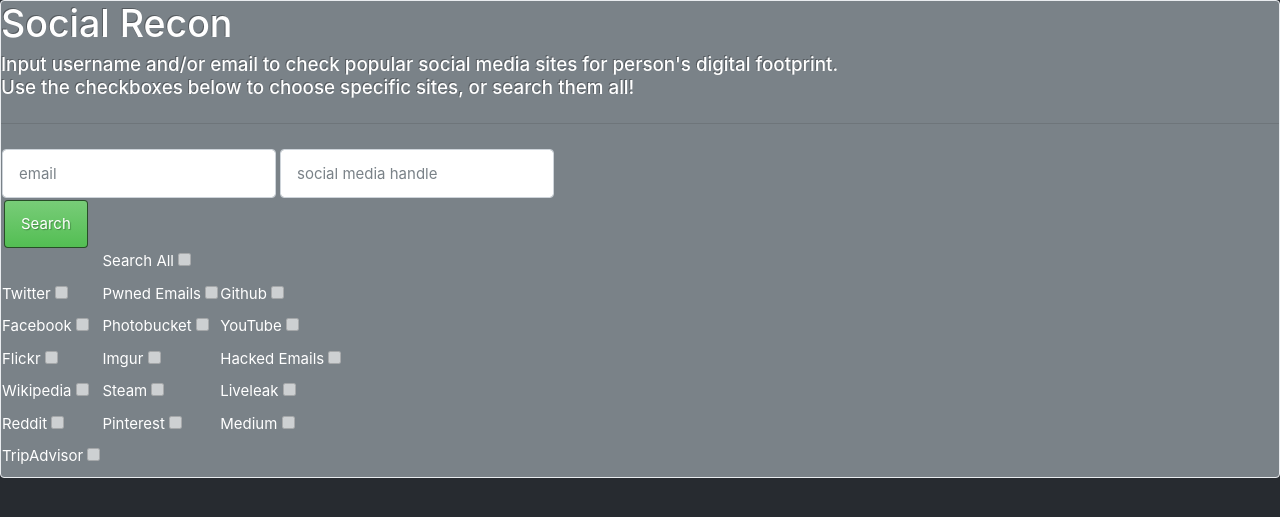
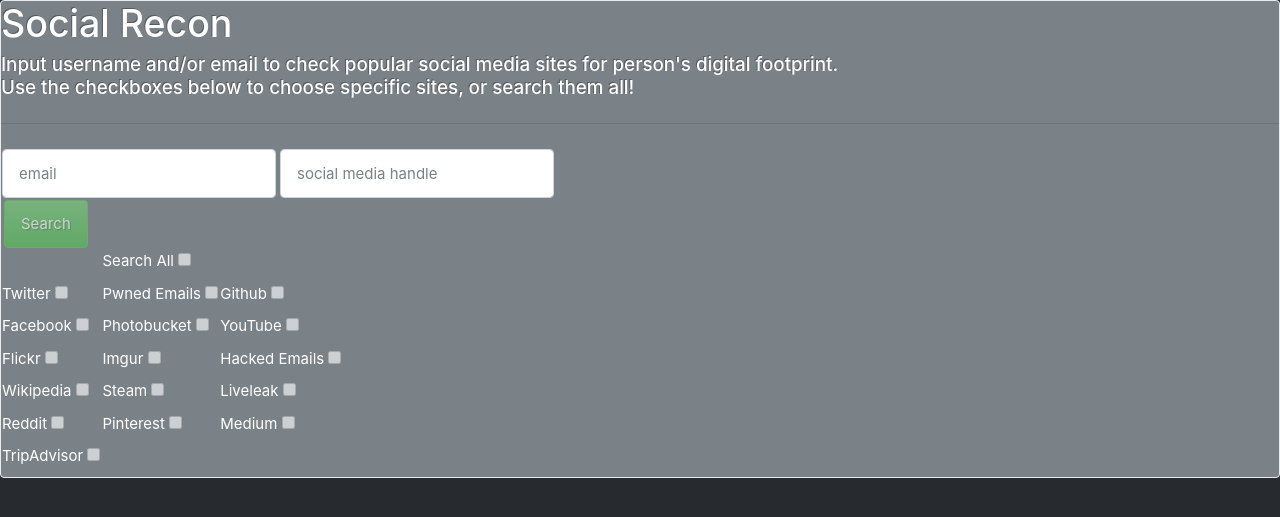
Before and after one commit to famavott/osint-scraper, a Python web app: template osint_scraper/templates/home.jinja2 in a window 1280 px wide. Shown: the top 517 px of the page. Run offline with Jinja, Linux system fonts and the light colour scheme; the template is opened without the code that fills it, so the values that code supplies are empty.

Commit message:
Search button is disabled unless input.

```diff
--- a/osint_scraper/templates/home.jinja2
+++ b/osint_scraper/templates/home.jinja2
@@ -26,18 +26,18 @@
                 <table class="input-fields">
                     <tr>
                         <td>
-                            <input class='form-control' type="text" name="email" placeholder="email" id="inputDefault">
+                            <input class='form-control' type="text" name="email" placeholder="email" id="inputDefault inputEmail">
                         </td>
                         <td id="ghost-td">
                         </td>
                         <td>
-                            <input class='form-control' type="text" name="handle" placeholder="social media handle" id="inputDefault">
+                            <input class='form-control' type="text" name="handle" placeholder="social media handle" id="inputDefault inputHandle">
                         </td>
                     </tr>
                     <table class="input-fields four_five" >
                     <tr>
                         <td class='box'></td>
-                        <td class='box'><a href="{{ request.route_url('results') }}"><input class="btn btn-success btn-block" type="submit" name="search" value="Search" id="search"></a>
+                        <td class='box'><a href="{{ request.route_url('results') }}"><input class="btn btn-success btn-block form-btn" type="submit" name="search" value="Search" id="search" disabled='disabled'></a>
                         </td>
                         <td class='box'></td>
 
```
Also changed, not shown: osint_scraper/static/app.js (+8 -11 lines).
